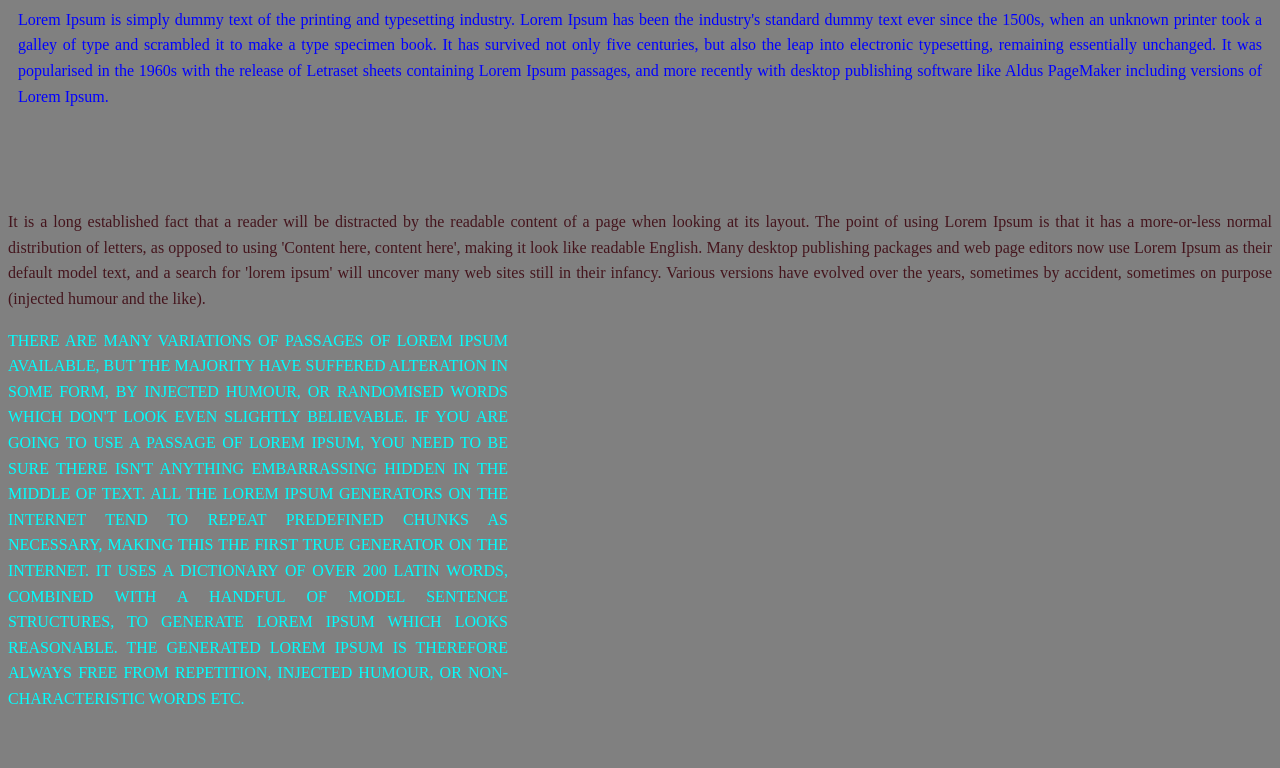
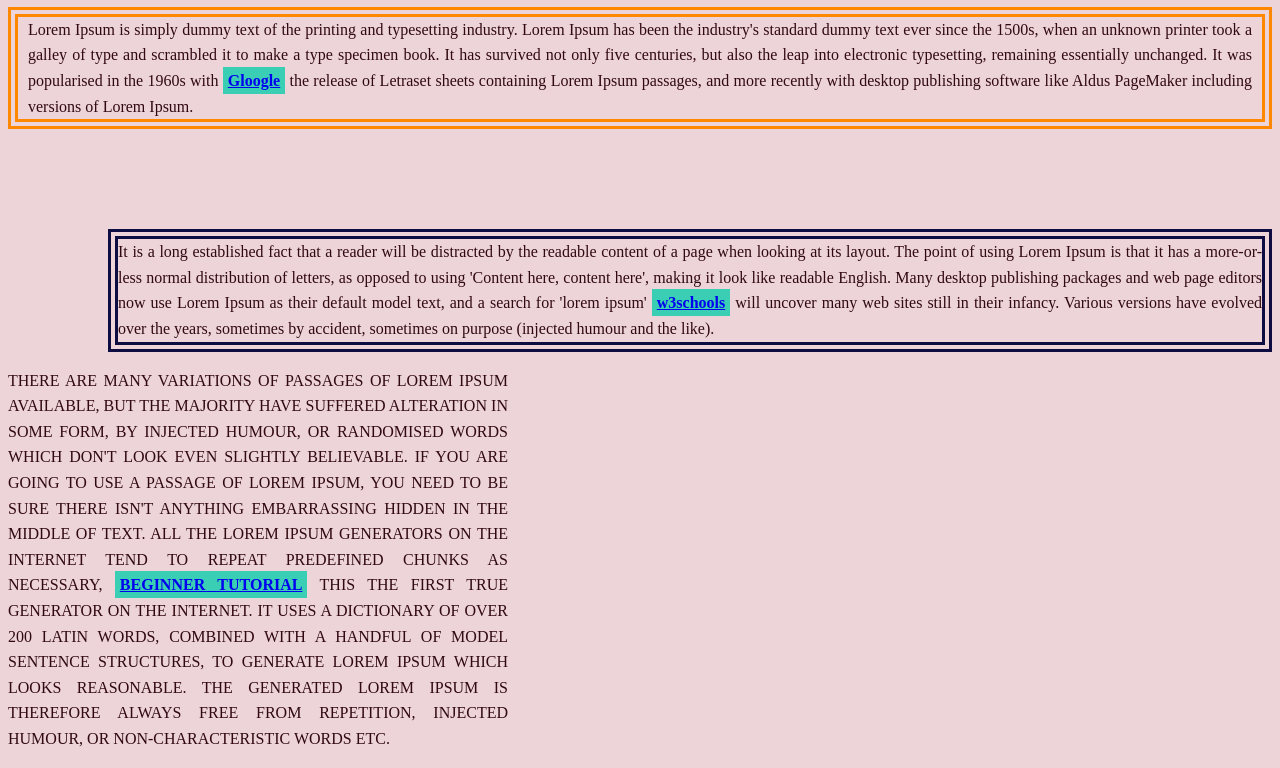
Before and after one commit to mdiaz5/html, a plain HTML site: page patron.html in a window 1280 px wide. Shown: the part 73-841 px from the top of the page. Before the commit the page ends 801 px from the top, so only its background shows below. Drawn offline with Linux system fonts and the light colour scheme.

Commit message:
centralizamos los css en un archivo

```diff
--- a/patron.html
+++ b/patron.html
@@ -1,62 +1,34 @@
 <!DOCTYPE html>
 <html>
-<title>HTML Tutorial</title>
-<style>
-    body {
-        background-color: grey;
-        color: blue;
-    }
 
-    h1 {
-        color: green;
-        text-align: center;
-        font-weight: bold;
-    }
-
-    p {
-        text-align: justify;
-        line-height: 1.6;
-    }
-
-    .patron {
-        color: rgb(68, 21, 29);
-    }
-
-    .various {
-        color: aqua;
-        text-transform: uppercase;
-        width: 500px;
-    }
-
-    .phill {
-        margin-bottom: 100px;
-        padding-right: 10px;
-        padding-left: 10px;
-    }
-</style>
+<head>
+    <title>HTML Tutorial</title>
+    <link rel="stylesheet" href="styles.css">
+</head>
 
 <body>
     <h1> What is Lorem Ipsum?</h1>
     <p class="phill">Lorem Ipsum is simply dummy text of the printing and typesetting industry. Lorem Ipsum has been the industry's standard
         dummy text ever since the 1500s, when an unknown printer took a galley of type and scrambled it to make a type specimen
         book. It has survived not only five centuries, but also the leap into electronic typesetting, remaining essentially
-        unchanged. It was popularised in the 1960s with the release of Letraset sheets containing Lorem Ipsum passages, and
-        more recently with desktop publishing software like Aldus PageMaker including versions of Lorem Ipsum.</p>
+        unchanged. It was popularised in the 1960s with
+        <a href="http://www.google.com">Gloogle</a> the release of Letraset sheets containing Lorem Ipsum passages, and more recently with desktop publishing
+        software like Aldus PageMaker including versions of Lorem Ipsum.</p>
 
     <p class="patron">It is a long established fact that a reader will be distracted by the readable content of a page when looking at its
         layout. The point of using Lorem Ipsum is that it has a more-or-less normal distribution of letters, as opposed to
         using 'Content here, content here', making it look like readable English. Many desktop publishing packages and web
-        page editors now use Lorem Ipsum as their default model text, and a search for 'lorem ipsum' will uncover many web
-        sites still in their infancy. Various versions have evolved over the years, sometimes by accident, sometimes on purpose
-        (injected humour and the like).</p>
+        page editors now use Lorem Ipsum as their default model text, and a search for 'lorem ipsum'
+        <a href="https://www.w3schools.com/">w3schools</a> will uncover many web sites still in their infancy. Various versions have evolved over the years, sometimes
+        by accident, sometimes on purpose (injected humour and the like).</p>
 
     <p class="various">There are many variations of passages of Lorem Ipsum available, but the majority have suffered alteration in some form,
         by injected humour, or randomised words which don't look even slightly believable. If you are going to use a passage
         of Lorem Ipsum, you need to be sure there isn't anything embarrassing hidden in the middle of text. All the Lorem
-        Ipsum generators on the Internet tend to repeat predefined chunks as necessary, making this the first true generator
-        on the Internet. It uses a dictionary of over 200 Latin words, combined with a handful of model sentence structures,
-        to generate Lorem Ipsum which looks reasonable. The generated Lorem Ipsum is therefore always free from repetition,
-        injected humour, or non-characteristic words etc.</p>
+        Ipsum generators on the Internet tend to repeat predefined chunks as necessary,
+        <a href="HTML Beginner Tutorial.html">Beginner Tutorial</a> this the first true generator on the Internet. It uses a dictionary of over 200 Latin words,
+        combined with a handful of model sentence structures, to generate Lorem Ipsum which looks reasonable. The generated
+        Lorem Ipsum is therefore always free from repetition, injected humour, or non-characteristic words etc.</p>
 
 </body>
 
--- /dev/null
+++ b/styles.css
@@ -0,0 +1,57 @@
+body {
+    background-color: rgb(236, 212, 216);
+}
+
+p {
+    text-align: justify;
+    line-height: 1.6;
+    color: rgb(49, 9, 16);
+}
+
+h1 {
+    color: black;
+    text-align: center;
+    font-weight: bold;
+}
+
+a {
+    background-color: rgb(58, 206, 181);
+    font-weight: bold;
+    padding: 5px;
+}
+
+.previous {
+    font-weight: bold
+}
+
+.celebrate {
+    margin-top: 10px;
+}
+
+.meaning {
+    margin-bottom: 10px;
+}
+
+.flores {
+    width: 300px;
+    border: 20px ridge rgb(62, 73, 11);
+    margin-top: 10px;
+}
+
+.patron {
+    margin-left: 100px;
+    border: 10px double rgb(13, 13, 66);
+}
+
+.various {
+    text-transform: uppercase;
+    width: 500px;
+    margin-right: 100px;
+}
+
+.phill {
+    margin-bottom: 100px;
+    padding-right: 10px;
+    padding-left: 10px;
+    border: 10px double rgb(255, 136, 0);
+}
```
Also changed, not shown: HTML Beginner Tutorial.html (added, +23 -0 lines), index.html (added, +9 -0 lines), 1 other file.
